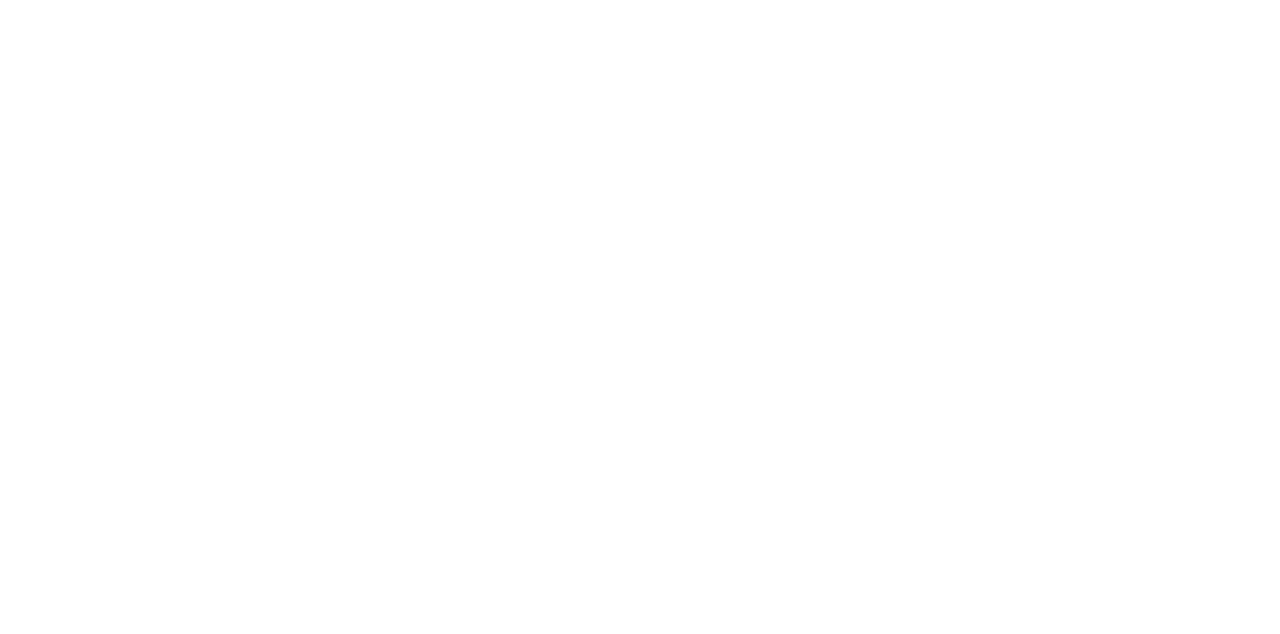
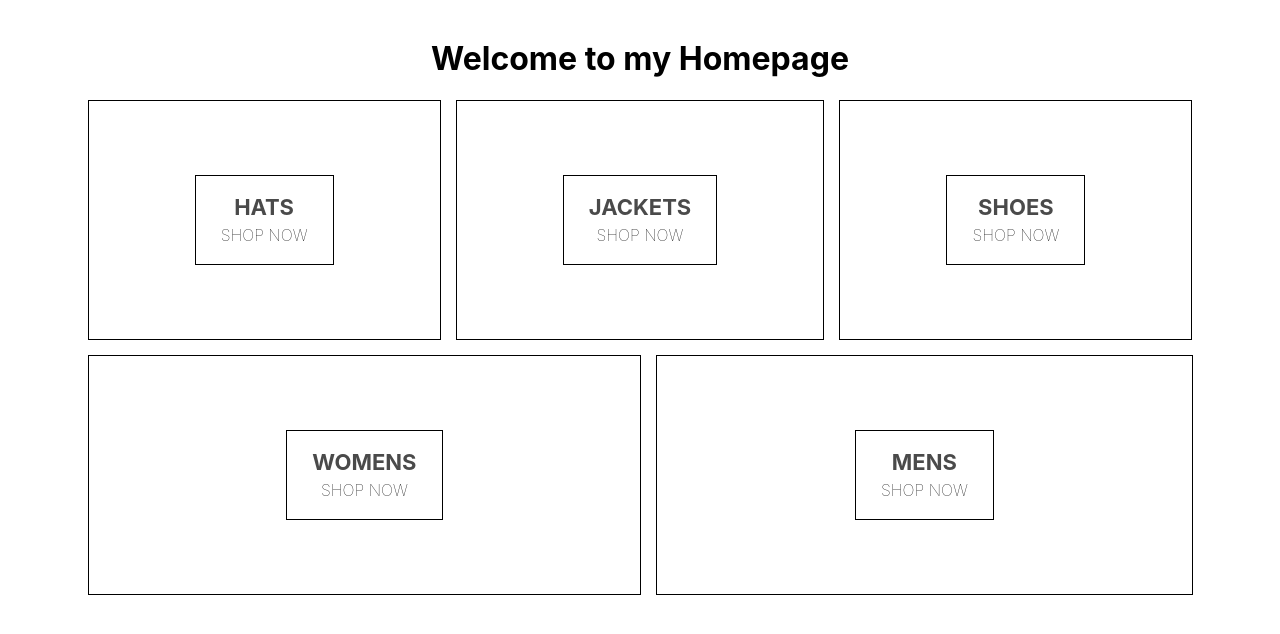
Before and after one commit to barbaroreyes/EcomerceCLone, a React (Create React App) app: page / in a window 1280 px wide. Shown: the top 634 px of the page. Built offline with nearby package versions, Linux system fonts and the light colour scheme.

Commit message:
add info

```diff
--- a/package.json
+++ b/package.json
@@ -6,6 +6,7 @@
     "@testing-library/jest-dom": "^4.2.4",
     "@testing-library/react": "^9.5.0",
     "@testing-library/user-event": "^7.2.1",
+    "node-sass": "^4.14.1",
     "react": "^16.13.1",
     "react-dom": "^16.13.1",
     "react-scripts": "3.4.3",
--- a/src/App.js
+++ b/src/App.js
@@ -1,26 +1,11 @@
-import React ,{Component}from 'react';
+import React from 'react';
 import './App.css';
+import  HomePage from './Componets/homePage'
 
-class App extends Component  {
-  constructor(){
-    super()
-
-  }
-  componentDidMount(){
-
-  }
-
- render(){
-  return (
-    <div className="App">
-
-
-
-
-    </div>
-
-  )
- }
+function App () {
+  return <div>
+    <HomePage/>
+  </div>
 }
 
 export default App
--- /dev/null
+++ b/src/Componets/home.styles.scss
@@ -0,0 +1,54 @@
+.homepage {
+    display: flex;
+    flex-direction: column;
+    align-items: center;
+    padding: 20px 80px;
+  }
+
+  .directory-menu {
+    width: 100%;
+    display: flex;
+    flex-wrap: wrap;
+    justify-content: space-between;
+  }
+
+  .menu-item {
+    min-width: 30%;
+    height: 240px;
+    flex: 1 1 auto;
+    display: flex;
+    align-items: center;
+    justify-content: center;
+    border: 1px solid black;
+    margin: 0 7.5px 15px;
+
+    &:first-child {
+      margin-right: 7.5px;
+    }
+
+    &:last-child {
+      margin-left: 7.5px;
+    }
+
+    .content {
+      height: 90px;
+      padding: 0 25px;
+      display: flex;
+      flex-direction: column;
+      align-items: center;
+      justify-content: center;
+      border: 1px solid black;
+
+      .title {
+        font-weight: bold;
+        margin-bottom: 6px;
+        font-size: 22px;
+        color: #4a4a4a;
+      }
+
+      .subtitle {
+        font-weight: lighter;
+        font-size: 16px;
+      }
+    }
+  }
--- /dev/null
+++ b/src/Componets/homePage.jsx
@@ -0,0 +1,42 @@
+import React from 'react';
+import './home.styles.scss'
+
+const HomePage = () => (
+  <div className='homepage'>
+    <h1>Welcome to my Homepage</h1>
+    <div className='directory-menu'>
+      <div className='menu-item grow'>
+        <div className='content'>
+          <div className='title'>HATS</div>
+          <span className='subtitle'>SHOP NOW</span>
+        </div>
+      </div>
+      <div className='menu-item grow'>
+        <div className='content'>
+          <div className='title'>JACKETS</div>
+          <span className='subtitle'>SHOP NOW</span>
+        </div>
+      </div>
+      <div className='menu-item grow'>
+        <div className='content'>
+          <div className='title'>SHOES</div>
+          <span className='subtitle'>SHOP NOW</span>
+        </div>
+      </div>
+      <div className='menu-item grow'>
+        <div className='content'>
+          <div className='title'>WOMENS</div>
+          <span className='subtitle'>SHOP NOW</span>
+        </div>
+      </div>
+      <div className='menu-item grow'>
+        <div className='content'>
+          <div className='title'>MENS</div>
+          <span className='subtitle'>SHOP NOW</span>
+        </div>
+      </div>
+    </div>
+  </div>
+);
+
+export default HomePage;
--- a/src/index.js
+++ b/src/index.js
@@ -3,7 +3,7 @@
 import './index.css';
 import App from './App';
 import 'tachyons';
-import * as serviceWorker from './serviceWorker';
+
 
 ReactDOM.render(
   <React.StrictMode>
@@ -15,4 +15,3 @@
 // If you want your app to work offline and load faster, you can change
 // unregister() to register() below. Note this comes with some pitfalls.
 // Learn more about service workers: https://bit.ly/CRA-PWA
-serviceWorker.unregister();
--- a/src/serviceWorker.js
+++ /dev/null
@@ -1,141 +0,0 @@
-// This optional code is used to register a service worker.
-// register() is not called by default.
-
-// This lets the app load faster on subsequent visits in production, and gives
-// it offline capabilities. However, it also means that developers (and users)
-// will only see deployed updates on subsequent visits to a page, after all the
-// existing tabs open on the page have been closed, since previously cached
-// resources are updated in the background.
-
-// To learn more about the benefits of this model and instructions on how to
-// opt-in, read https://bit.ly/CRA-PWA
-
-const isLocalhost = Boolean(
-  window.location.hostname === 'localhost' ||
-    // [::1] is the IPv6 localhost address.
-    window.location.hostname === '[::1]' ||
-    // 127.0.0.0/8 are considered localhost for IPv4.
-    window.location.hostname.match(
-      /^127(?:\.(?:25[0-5]|2[0-4][0-9]|[01]?[0-9][0-9]?)){3}$/
-    )
-);
-
-export function register(config) {
-  if (process.env.NODE_ENV === 'production' && 'serviceWorker' in navigator) {
-    // The URL constructor is available in all browsers that support SW.
-    const publicUrl = new URL(process.env.PUBLIC_URL, window.location.href);
-    if (publicUrl.origin !== window.location.origin) {
-      // Our service worker won't work if PUBLIC_URL is on a different origin
-      // from what our page is served on. This might happen if a CDN is used to
-      // serve assets; see https://github.com/facebook/create-react-app/issues/2374
-      return;
-    }
-
-    window.addEventListener('load', () => {
-      const swUrl = `${process.env.PUBLIC_URL}/service-worker.js`;
-
-      if (isLocalhost) {
-        // This is running on localhost. Let's check if a service worker still exists or not.
-        checkValidServiceWorker(swUrl, config);
-
-        // Add some additional logging to localhost, pointing developers to the
-        // service worker/PWA documentation.
-        navigator.serviceWorker.ready.then(() => {
-          console.log(
-            'This web app is being served cache-first by a service ' +
-              'worker. To learn more, visit https://bit.ly/CRA-PWA'
-          );
-        });
-      } else {
-        // Is not localhost. Just register service worker
-        registerValidSW(swUrl, config);
-      }
-    });
-  }
-}
-
-function registerValidSW(swUrl, config) {
-  navigator.serviceWorker
-    .register(swUrl)
-    .then(registration => {
-      registration.onupdatefound = () => {
-        const installingWorker = registration.installing;
-        if (installingWorker == null) {
-          return;
-        }
-        installingWorker.onstatechange = () => {
-          if (installingWorker.state === 'installed') {
-            if (navigator.serviceWorker.controller) {
-              // At this point, the updated precached content has been fetched,
-              // but the previous service worker will still serve the older
-              // content until all client tabs are closed.
-              console.log(
-                'New content is available and will be used when all ' +
-                  'tabs for this page are closed. See https://bit.ly/CRA-PWA.'
-              );
-
-              // Execute callback
-              if (config && config.onUpdate) {
-                config.onUpdate(registration);
-              }
-            } else {
-              // At this point, everything has been precached.
-              // It's the perfect time to display a
-              // "Content is cached for offline use." message.
-              console.log('Content is cached for offline use.');
-
-              // Execute callback
-              if (config && config.onSuccess) {
-                config.onSuccess(registration);
-              }
-            }
-          }
-        };
-      };
-    })
-    .catch(error => {
-      console.error('Error during service worker registration:', error);
-    });
-}
-
-function checkValidServiceWorker(swUrl, config) {
-  // Check if the service worker can be found. If it can't reload the page.
-  fetch(swUrl, {
-    headers: { 'Service-Worker': 'script' },
-  })
-    .then(response => {
-      // Ensure service worker exists, and that we really are getting a JS file.
-      const contentType = response.headers.get('content-type');
-      if (
-        response.status === 404 ||
-        (contentType != null && contentType.indexOf('javascript') === -1)
-      ) {
-        // No service worker found. Probably a different app. Reload the page.
-        navigator.serviceWorker.ready.then(registration => {
-          registration.unregister().then(() => {
-            window.location.reload();
-          });
-        });
-      } else {
-        // Service worker found. Proceed as normal.
-        registerValidSW(swUrl, config);
-      }
-    })
-    .catch(() => {
-      console.log(
-        'No internet connection found. App is running in offline mode.'
-      );
-    });
-}
-
-export function unregister() {
-  if ('serviceWorker' in navigator) {
-    navigator.serviceWorker.ready
-      .then(registration => {
-        registration.unregister();
-      })
-      .catch(error => {
-        console.error(error.message);
-      });
-  }
-}
```
Also changed, not shown: 1 other file (tests, documents, lock files or other folders).
